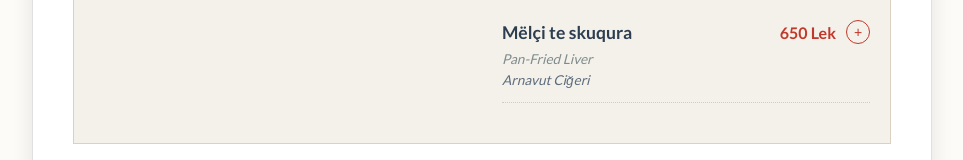
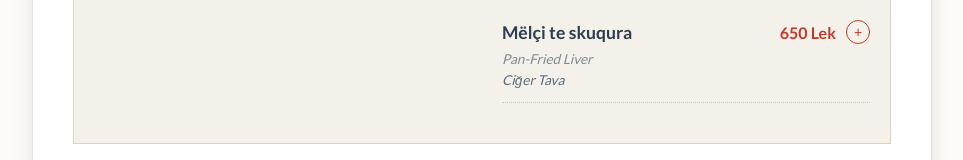
Before and after one commit to okturan/fieri-menu, a React (Vite) app: page / in a window 1280 px wide. Shown: the part 5593-5753 px from the top of the page, without its empty margins (158-1121 px from the left). Built offline with nearby package versions, Linux system fonts and the light colour scheme; a web font is replaced by a local one.

Commit message:
Fix Turkish name: Ciğer Tava instead of Arnavut Ciğeri

```diff
--- a/src/data/menuData.js
+++ b/src/data/menuData.js
@@ -254,6 +254,6 @@ export const dailyMenuItems = {
     { nameSq: "Paidhage vici me pilaf", nameEn: "Veal Ribs w/ Pilaf", nameTr: "Pilavlı Dana Kaburga", searchTags: "paidhage ribs kaburga", price: 650 },
     { nameSq: "Fileto gici me pilaf", nameEn: "Pork Fillet w/ Pilaf", nameTr: "Pilavlı Domuz Fileto", searchTags: "fileto gici pork domuz", price: 550 },
     { nameSq: "Gic furre me pure", nameEn: "Oven Pork w/ Puree", nameTr: "Püreli Fırın Domuz", searchTags: "gic furre pork domuz", price: 550 },
-    { nameSq: "Mëlçi te skuqura", nameEn: "Pan-Fried Liver", nameTr: "Arnavut Ciğeri", searchTags: "melci ciger liver karaciğer arnavut", price: 650 },
+    { nameSq: "Mëlçi te skuqura", nameEn: "Pan-Fried Liver", nameTr: "Ciğer Tava", searchTags: "melci ciger liver karaciğer tava", price: 650 },
   ]
 };
```
